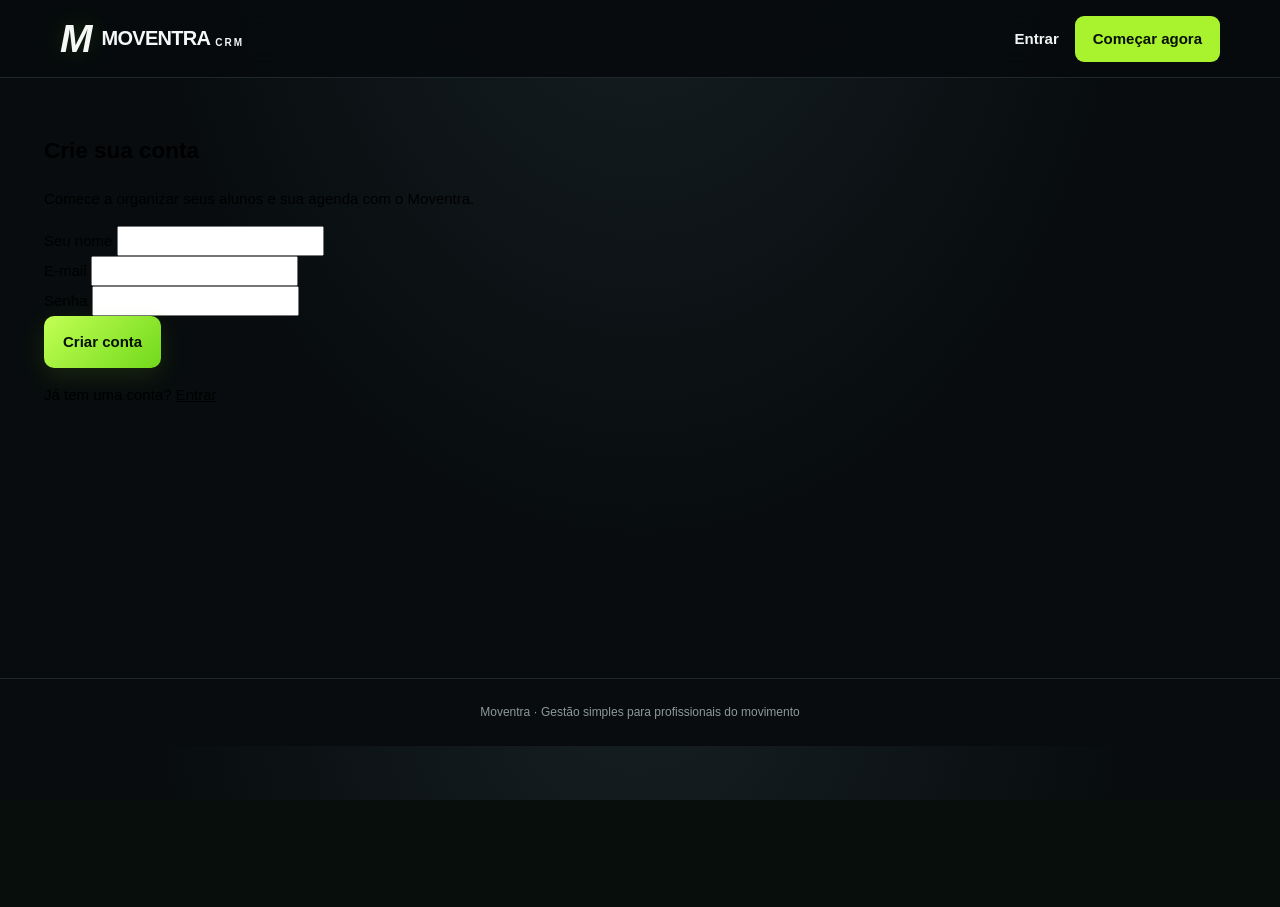
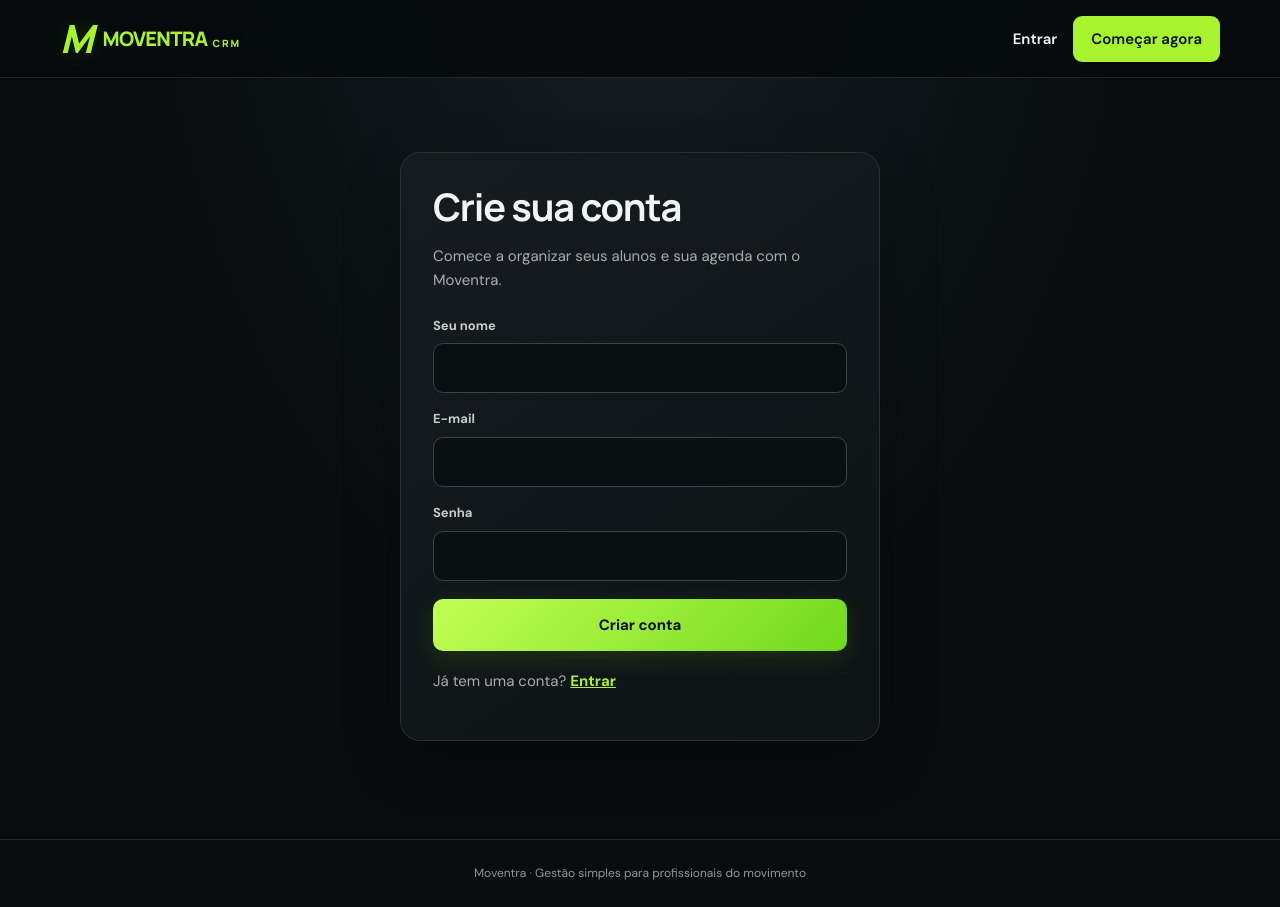
Before and after one commit to Julyanagomes/Moventra, a Flask app: page /cadastro in a window 1280 px wide. Before the commit the page ends 800 px from the top, so only its background shows below. Run offline with Flask 3, Linux system fonts and the light colour scheme.

Commit message:
Add files via upload

````diff
--- a/static/style.css
+++ b/static/style.css
@@ -1,4 +1,3 @@
-```css
 @import url('https://fonts.googleapis.com/css2?family=DM+Sans:wght@400;500;600;700&family=Manrope:wght@400;500;600;700;800&display=swap');
 
 /* ========================================
@@ -1396,4 +1395,182 @@ code {
 .planshead .eyebrow {
     color: #a8f22e !important;
 }
-```
+
+/* ========================================
+   CORREÇÕES GERAIS DE CONTRASTE E FORMULÁRIOS
+   Aplicadas a todas as páginas
+======================================== */
+
+:root {
+    color-scheme: dark;
+}
+
+body, main, .wrap {
+    color: #f2f5f3;
+}
+
+h1, h2, h3, h4, h5, h6,
+.planshead h1, .planshead h2,
+.pagehead h1, .pagehead h2,
+.auth h1, .form-container h1,
+.form-container h2 {
+    color: #f2f5f3;
+}
+
+p, label, .form-group label, .field label {
+    color: #c3cfca;
+}
+
+.planshead p, .benefits p, .plan p, .fineprint,
+.lead, .auth > p, .form-container > p {
+    color: #a5b0ae;
+}
+
+/* Página de cadastro e login: os templates usam form-container/form-group */
+.form-container {
+    width: 100%;
+    max-width: 480px;
+    margin: 38px auto;
+    padding: 32px;
+    background: linear-gradient(145deg, #151c1f, #0e1315);
+    border: 1px solid #283235;
+    border-radius: 20px;
+    box-shadow: 0 22px 55px rgba(0, 0, 0, .28);
+}
+
+.form-container h1 {
+    margin: 0 0 12px;
+    font-family: Manrope, sans-serif;
+    font-size: clamp(30px, 5vw, 38px);
+    line-height: 1.15;
+    letter-spacing: -1.2px;
+}
+
+.form-container form {
+    display: grid;
+    gap: 16px;
+    margin: 24px 0 18px;
+}
+
+.form-group {
+    display: flex;
+    flex-direction: column;
+    gap: 7px;
+    min-width: 0;
+}
+
+.form-group label {
+    font-size: 13px;
+    font-weight: 700;
+}
+
+.form-group input,
+.form-container input:not([type="checkbox"]):not([type="radio"]),
+.field input, .field select, .field textarea,
+.form input, .form select, .form textarea {
+    display: block;
+    width: 100%;
+    min-width: 0;
+    min-height: 46px;
+    padding: 12px 14px;
+    color: #f2f5f3;
+    background: #0a1012;
+    border: 1px solid #394548;
+    border-radius: 10px;
+    font: inherit;
+}
+
+.form-group input::placeholder,
+input::placeholder, textarea::placeholder {
+    color: #82908c;
+}
+
+.form-group input:focus,
+.form-container input:focus,
+.field input:focus, .field select:focus, .field textarea:focus,
+.form input:focus, .form select:focus, .form textarea:focus {
+    outline: 2px solid #a8f22e;
+    outline-offset: 1px;
+    border-color: #a8f22e;
+}
+
+.form-container .btn,
+.form-container button[type="submit"] {
+    width: 100%;
+    min-height: 48px;
+    margin-top: 2px;
+}
+
+.form-container a:not(.btn) {
+    color: #a8f22e;
+    font-weight: 700;
+}
+
+/* Navegação e chamadas para ação */
+.navlinks a:not(.navcta), .navlinks .linkbtn {
+    color: #f2f5f3;
+}
+
+.navlinks .navcta {
+    color: #071006 !important;
+    background: #a8f22e;
+}
+
+/* Garantir legibilidade da página inicial e cartões de planos */
+.planshead h1, .planshead h2,
+.plans .plan h3, .plans .plan .price {
+    color: #f2f5f3;
+}
+
+.plans .plan p {
+    color: #c3cfca;
+}
+
+.plans .plan .price small {
+    color: #a5b0ae;
+}
+
+.plans .plan .limit, .plans .plan .popular {
+    color: #a8f22e;
+}
+
+.plans .plan .btn.outline {
+    color: #f2f5f3;
+    border-color: #394548;
+    background: transparent;
+}
+
+.plans .plan .btn.primary {
+    color: #071006;
+    background: linear-gradient(135deg, #c2ff54, #71d91b);
+}
+
+/* Elementos nativos e telas de gestão */
+select option {
+    color: #f2f5f3;
+    background: #111719;
+}
+
+.manage-card h2, .panel h2 {
+    color: #f2f5f3;
+}
+
+.notice, .flash {
+    overflow-wrap: anywhere;
+}
+
+@media (max-width: 600px) {
+    .form-container {
+        margin: 22px auto;
+        padding: 22px 18px;
+        border-radius: 16px;
+    }
+
+    .form-container h1 {
+        font-size: 31px;
+    }
+
+    .form-container form {
+        gap: 14px;
+    }
+}
````
